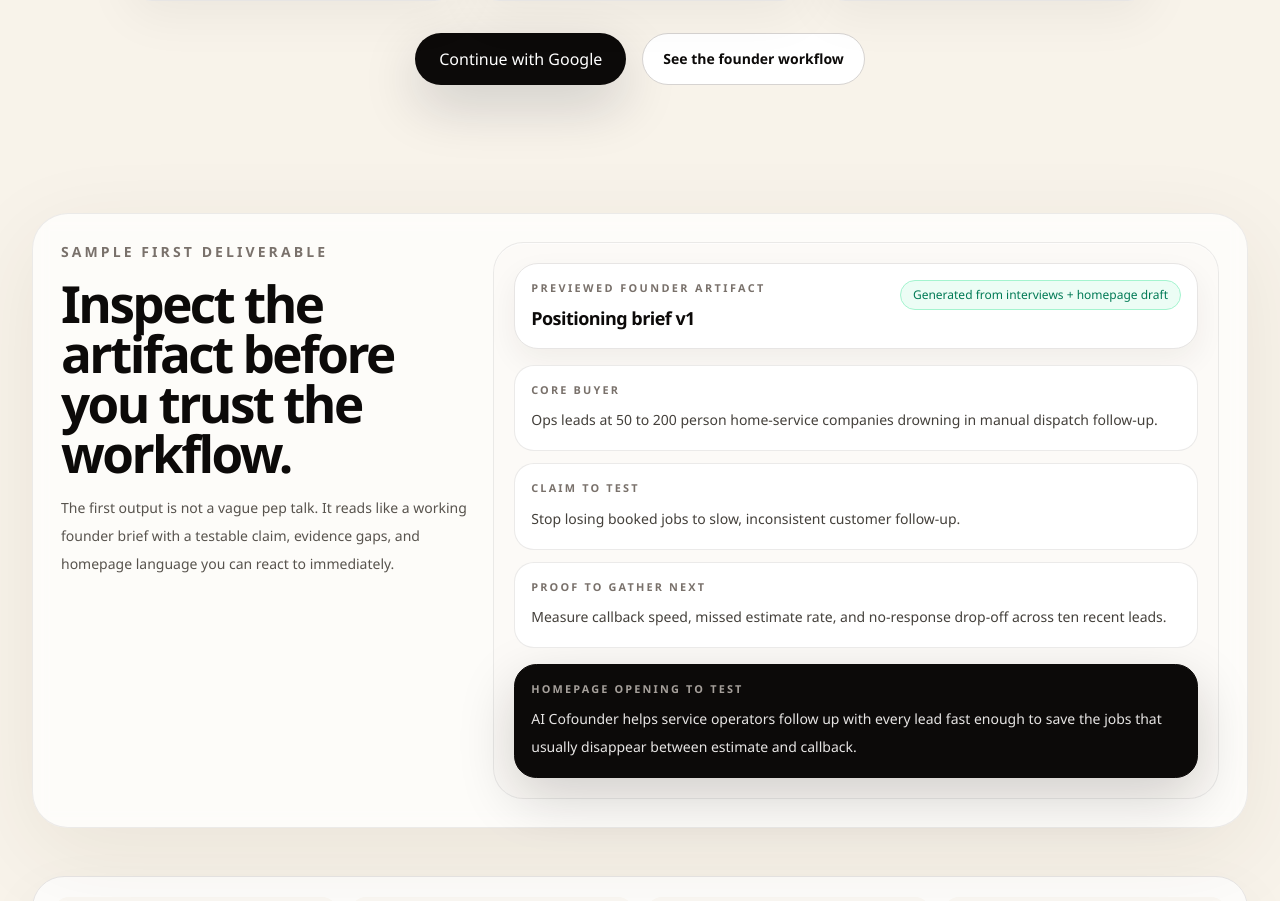
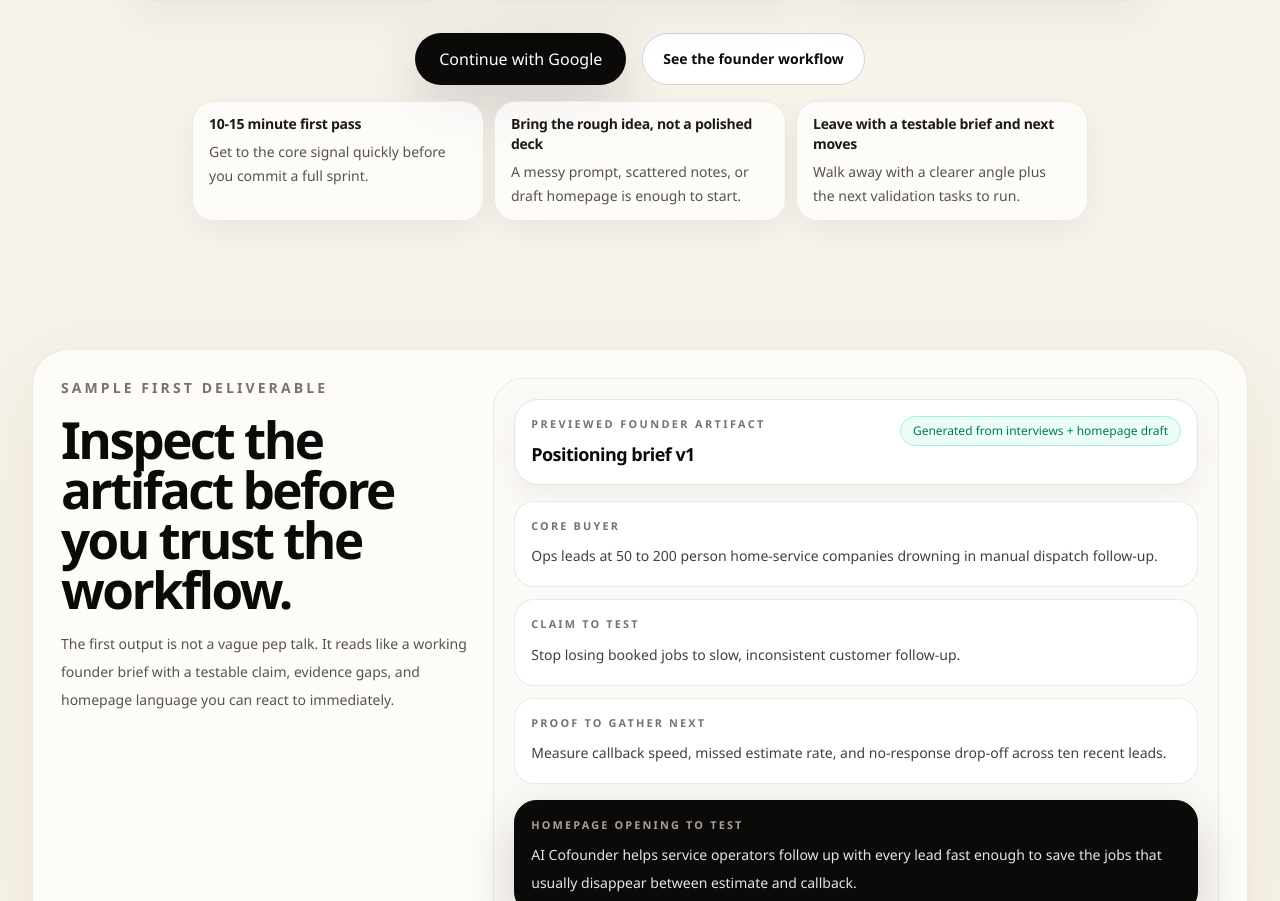
Before and after one commit to jianxux/aicofounder, a Next.js app: page / in a window 1280 px wide. Shown: the part 2020-2921 px from the top of the page. Built offline with nearby package versions, Linux system fonts and the light colour scheme; no server answers.

Commit message:
feat: add hero reassurance cues

```diff
--- a/src/app/page.tsx
+++ b/src/app/page.tsx
@@ -101,6 +101,21 @@ const trustStrip = [
   "Built for market validation",
   "Designed for product clarity",
   "Privacy mode available",
+];
+
+const heroReassuranceCues = [
+  {
+    title: "10-15 minute first pass",
+    body: "Get to the core signal quickly before you commit a full sprint.",
+  },
+  {
+    title: "Bring the rough idea, not a polished deck",
+    body: "A messy prompt, scattered notes, or draft homepage is enough to start.",
+  },
+  {
+    title: "Leave with a testable brief and next moves",
+    body: "Walk away with a clearer angle plus the next validation tasks to run.",
+  },
 ];
 
 const focusPresets = [
@@ -479,6 +494,15 @@ export default function LandingPage() {
               See the founder workflow
             </LandingLinkCta>
           </div>
+
+          <div className="mx-auto mt-4 grid max-w-4xl gap-2.5 text-left md:grid-cols-3">
+            {heroReassuranceCues.map((cue) => (
+              <div key={cue.title} className="rounded-[1.35rem] border border-stone-200/80 bg-white/72 px-4 py-3 shadow-[0_10px_30px_rgba(28,25,23,0.05)] backdrop-blur-sm">
+                <div className="text-sm font-semibold tracking-[-0.02em] text-stone-900">{cue.title}</div>
+                <p className="mt-1.5 text-sm leading-6 text-stone-600">{cue.body}</p>
+              </div>
+            ))}
+          </div>
         </section>
       </div>
 
```
Also changed, not shown: 1 other file (tests, documents, lock files or other folders).
